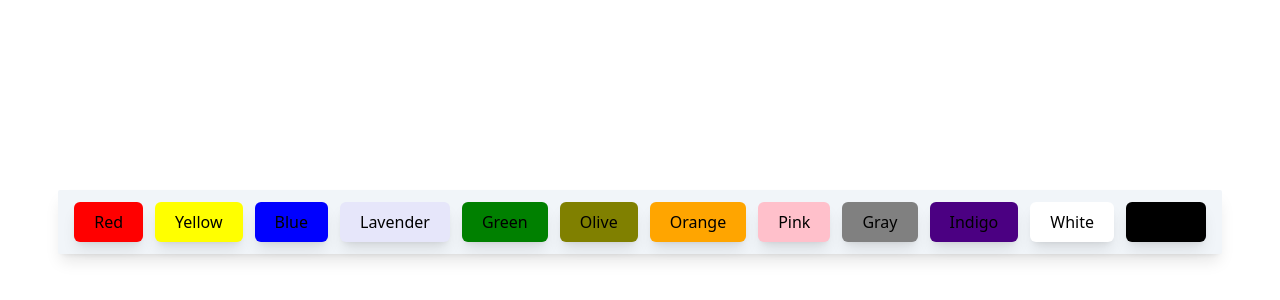
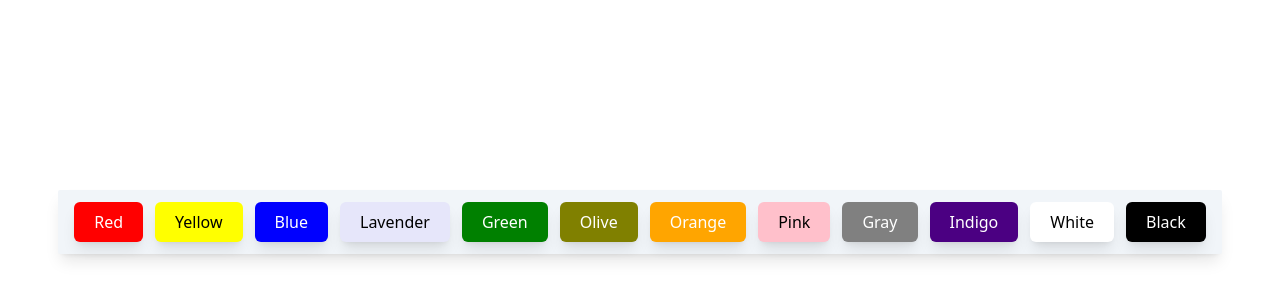
Before and after one commit to riyyan-optiverse/Landing-page-reactjs, a React (Vite) app: page / in a window 1280 px wide. Shown: the part 490-790 px from the top of the page. Built offline with nearby package versions, Linux system fonts and the light colour scheme.

Commit message:
fix: fixed the text-color issue

```diff
--- a/src/App.jsx
+++ b/src/App.jsx
@@ -15,7 +15,7 @@ function App() {
               <button
                 key={index}
                 onClick={() => setcolor(data.functColor)}
-                className={`outline-none px-5 py-2 rounded-md text-${data.textColor} shadow-lg hover:shadow-2xl duration-300`}
+                className={`outline-none px-5 py-2 rounded-md  ${data.textColor} shadow-lg hover:shadow-2xl duration-300`}
                 style={{ backgroundColor: data.stylColor }}
               >
                 {data.buttonName}
--- a/src/components/staticData.js
+++ b/src/components/staticData.js
@@ -1,73 +1,73 @@
 export const buttonData = [
   {
-    textColor: "white",
+    textColor: "text-white",
     buttonName: "Red",
     functColor: "red",
     stylColor: "red",
   },
   {
-    textColor: "black",
+    textColor: "text-black",
     buttonName: "Yellow",
     functColor: "yellow",
     stylColor: "yellow",
   },
   {
-    textColor: "white",
+    textColor: "text-white",
     buttonName: "Blue",
     functColor: "blue",
     stylColor: "blue",
   },
 
   {
-    textColor: "black",
+    textColor: "text-black",
     buttonName: "Lavender",
     functColor: "lavender",
     stylColor: "lavender",
   },
   {
-    textColor: "white",
+     textColor: "text-white",
     buttonName: "Green",
     functColor: "green",
     stylColor: "green",
   },
   {
-    textColor: "white",
+    textColor: "text-white",
     buttonName: "Olive",
     functColor: "olive",
     stylColor: "olive",
   },
   {
-    textColor: "white",
+     textColor: "text-white",
     buttonName: "Orange",
     functColor: "orange",
     stylColor: "orange",
   },
   {
-    textColor: "white",
+    textColor: "text-black",
     buttonName: "Pink",
     functColor: "pink",
     stylColor: "pink",
   },
   {
-    textColor: "white",
+   textColor: "text-white",
     buttonName: "Gray",
     functColor: "gray",
     stylColor: "gray",
   },
   {
-    textColor: "white",
+    textColor: "text-white",
     buttonName: "Indigo",
     functColor: "indigo",
     stylColor: "indigo",
   },
   {
-    textColor: "black",
+    textColor: "text-black",
     buttonName: "White",
     functColor: "white",
     stylColor: "white",
   },
   {
-    textColor: "white",
+    textColor: "text-white",
     buttonName: "Black",
     functColor: "black",
     stylColor: "black",
```
